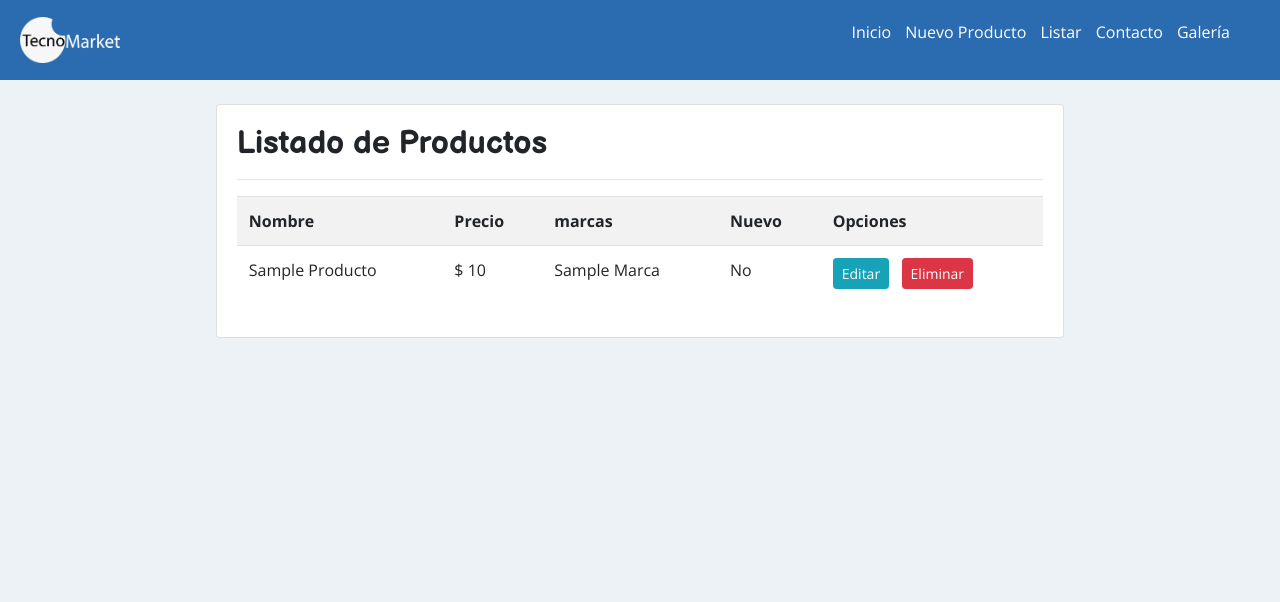
After one commit to lvicencio/comercio_repaso, a Django app: template aplicacion/templates/app/producto/listar.html in a window 1280 px wide. The commit adds this page. Shown: the top 602 px of the page. Run offline with Django 3.2, Linux system fonts and the light colour scheme; the template is opened without the code that fills it: most values are stand-ins (such as "Sample title", 1, 10 or a date in 2020); some libraries are stand-ins or nearby versions.

Commit message:
Crud de Producto2

```diff
--- a/aplicacion/templates/app/layout.html
+++ b/aplicacion/templates/app/layout.html
@@ -29,10 +29,13 @@
                     <li>
                         <a href="{% url 'home' %}"> Inicio </a>
                     </li>
+                    <li><a href="{% url 'nuevo_producto' %}">Nuevo Producto</a></li>
+                    <li><a href="{% url 'listar_producto' %}">Listar</a></li>
                     <li>
                         <a href="{% url 'contacto' %}">Contacto</a>
                     </li>
                     <li><a href="{% url 'galeria' %}">Galería</a></li>
+
                 </ul>
             </nav>
 
--- /dev/null
+++ b/aplicacion/templates/app/producto/listar.html
@@ -0,0 +1,53 @@
+{% extends 'app/layout.html' %}
+
+{% block content %}
+
+{% load crispy_forms_tags %}
+{% load humanize %}
+
+<div class="row">
+    <div class="col-12 col-md-10 offset-md-1">
+    <br>
+        <div class="card">
+            <div class="card-body">
+                <h2>Listado de Productos</h2><hr>
+
+                <table class="table table-striped table-hover table-responsive-sm">
+                    <tr>
+                        <th>Nombre</th>
+                        <th>Precio</th>
+                        <th>marcas</th>
+                        <th>Nuevo</th>
+                        <th>Opciones</th>
+
+                    </tr>
+                {% for producto in productos %}
+                    <tr>
+                        <td>{{producto.nombre | title}}</td>
+                        <td>$ {{producto.precio | intcomma}}</td>
+                        <td>{{producto.marca | title }}</td>
+                        <td>
+                            {% if producto.nuevo %}
+                                Sí
+                            {% else %}
+                            No
+                            {% endif %}
+
+                        </td>
+                        <td>
+                            <a href="{% url 'editar_producto' producto.id %}" class="btn btn-info btn-sm">Editar</a>
+                            &nbsp;
+                            <a href="{% url 'eliminar_producto' producto.id %}" class="btn btn-danger btn-sm" onclick="
+return confirm('¿Eliminar Producto?')">Eliminar </a>
+                        </td>
+                    </tr>
+                {% endfor %}
+                </table>
+
+            </div>
+        </div>
+<br>
+    </div>
+</div>
+
+{% endblock content %}
--- a/aplicacion/urls.py
+++ b/aplicacion/urls.py
@@ -1,8 +1,12 @@
 from django.urls import path
-from .views import home, contacto, galeria
+from .views import home, contacto, galeria, agregar_producto, listar_productos, editar_producto, eliminar_producto
 
 urlpatterns = [
     path('', home, name="home"),
     path('contacto', contacto, name="contacto"),
     path('galeria', galeria, name="galeria"),
+    path("nuevo-producto/", agregar_producto, name="nuevo_producto"),
+    path("listar-productos/", listar_productos, name="listar_producto"),
+    path("modificar-producto/<id>/", editar_producto, name="editar_producto"),
+    path("eliminar-producto/<id>/", eliminar_producto, name="eliminar_producto"),
 ]
```
Also changed, not shown: aplicacion/forms.py (+13 -1 lines), aplicacion/templates/app/producto/modificar.html (added, +32 -0 lines), aplicacion/templates/app/producto/nuevo.html (added, +32 -0 lines), aplicacion/views.py (+52 -2 lines), db.sqlite3, media/productos/Audi-A3.jpg (added), media/productos/sapomeme.jpg (added), media/productos/sapomeme_anxh3MQ.jpg (added).
